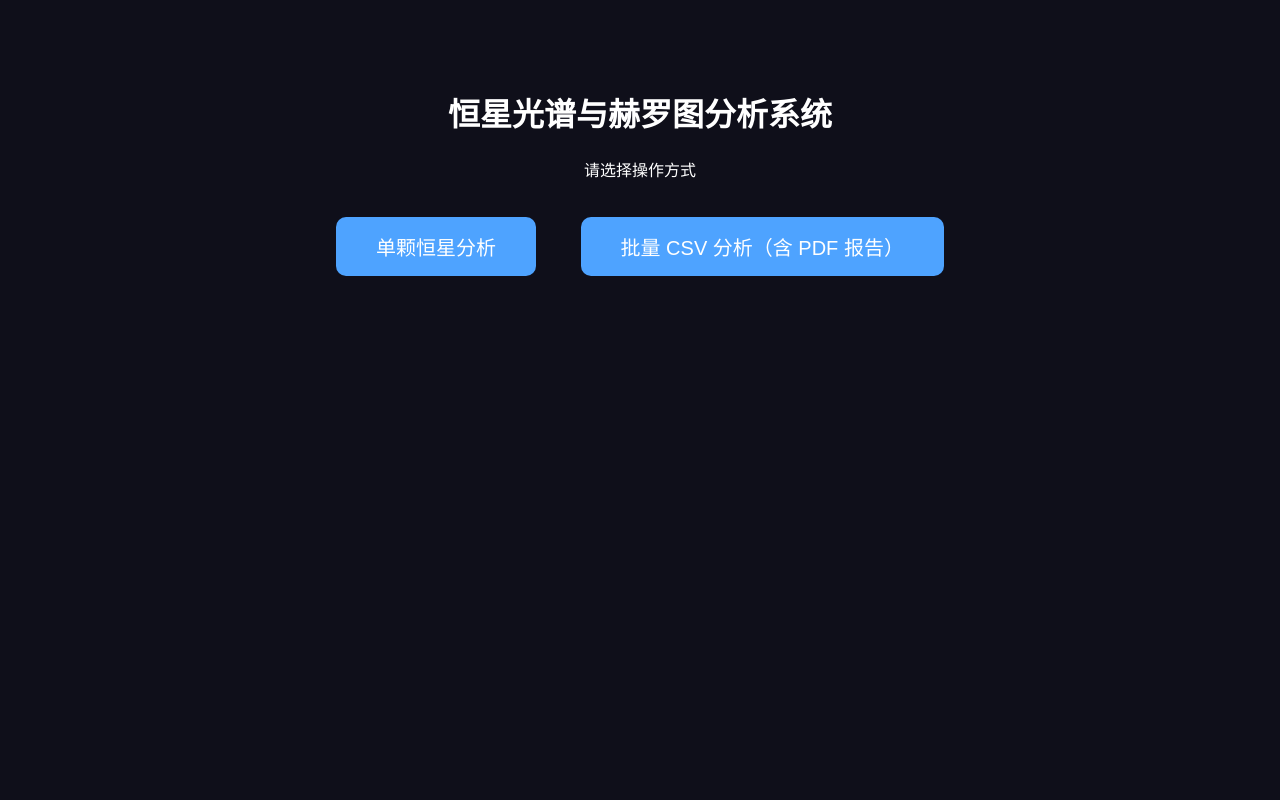
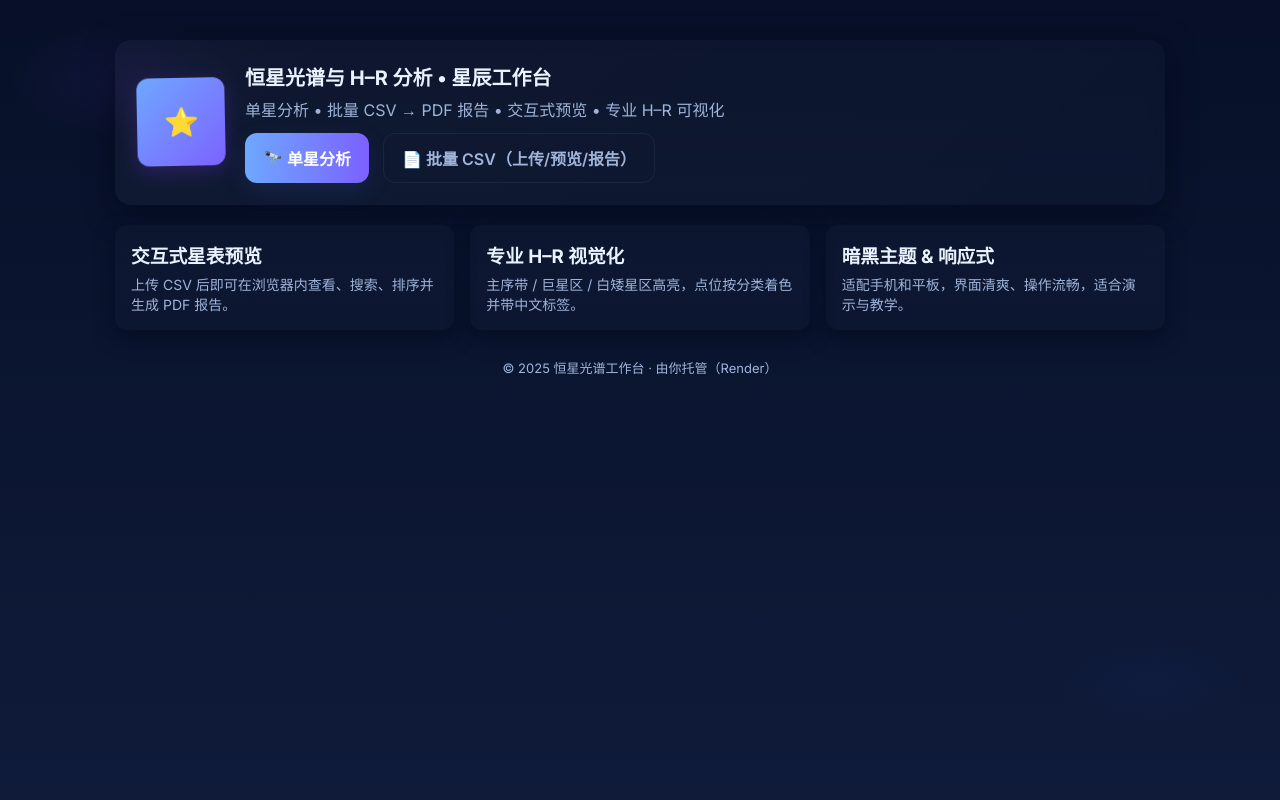
Before and after one commit to sriubasastor-debug/stellar-spectrum-web, a Flask app: page / in a window 1280 px wide. Run offline with Flask 3, Linux system fonts and the light colour scheme; some libraries are stand-ins or nearby versions.

Commit message:
Update index.html

```diff
--- a/templates/index.html
+++ b/templates/index.html
@@ -1,36 +1,164 @@
 <!DOCTYPE html>
 <html lang="zh-CN">
 <head>
-    <meta charset="UTF-8">
-    <title>恒星光谱与 H-R 图分析</title>
-    <style>
-        body {
-            background: #0f0f1a;
-            color: white;
-            font-family: "Microsoft YaHei", sans-serif;
-            text-align: center;
-            padding: 60px;
-        }
-        a.button {
-            display: inline-block;
-            padding: 15px 40px;
-            background: #4ea3ff;
-            color: white;
-            text-decoration: none;
-            border-radius: 10px;
-            margin: 20px;
-            font-size: 20px;
-        }
-        a.button:hover { background: #77bbff; }
-    </style>
+<meta charset="utf-8" />
+<meta name="viewport" content="width=device-width,initial-scale=1" />
+<title>恒星光谱与 H–R 分析 • 星辰工作台</title>
+
+<!-- AOS 动画 -->
+<link href="https://cdn.jsdelivr.net/npm/aos@2.3.4/dist/aos.css" rel="stylesheet" />
+<!-- Google 字体（替代）-->
+<link href="https://fonts.googleapis.com/css2?family=Inter:wght@300;400;600;700&display=swap" rel="stylesheet">
+
+<style>
+:root{
+  --bg-1:#071028;
+  --bg-2:#0f1b3a;
+  --card:#0f1724aa;
+  --accent:#6ea8ff;
+  --accent-2:#7b61ff;
+  --glass: rgba(255,255,255,0.04);
+  --muted: #9fb4d9;
+}
+*{box-sizing:border-box}
+html,body{height:100%}
+body{
+  margin:0;
+  font-family: "Inter", "Microsoft Yahei", sans-serif;
+  background: radial-gradient(1200px 600px at 10% 10%, rgba(124,58,237,0.08), transparent 10%),
+              radial-gradient(1000px 500px at 90% 85%, rgba(30,64,175,0.06), transparent 10%),
+              linear-gradient(180deg,var(--bg-1),var(--bg-2));
+  color:#eaf2ff;
+  -webkit-font-smoothing:antialiased;
+  -moz-osx-font-smoothing:grayscale;
+  padding:40px 16px;
+}
+
+/* 容器 */
+.container{
+  max-width:1050px;
+  margin:0 auto;
+}
+
+/* 顶部 card */
+.hero{
+  display:flex;
+  gap:20px;
+  align-items:center;
+  padding:22px;
+  border-radius:16px;
+  background:linear-gradient(135deg, rgba(255,255,255,0.03), rgba(255,255,255,0.02));
+  box-shadow: 0 8px 30px rgba(2,6,23,0.6);
+  backdrop-filter: blur(6px);
+}
+
+/* logo circle */
+.logo{
+  width:88px;height:88px;border-radius:12px;
+  background:linear-gradient(135deg,var(--accent),var(--accent-2));
+  display:flex;align-items:center;justify-content:center;
+  box-shadow:0 6px 20px rgba(124,58,237,0.24);
+  transform: translateY(0);
+}
+.logo h1{margin:0;font-size:28px;color:white;letter-spacing: -1px}
+.hero .meta{flex:1}
+.hero h2{margin:0;font-size:20px}
+.hero p{margin:6px 0 0;color:var(--muted)}
+
+/* 操作按钮组 */
+.actions{
+  display:flex;
+  gap:14px;
+  margin-top:18px;
+}
+.btn{
+  display:inline-flex;align-items:center;gap:10px;
+  padding:12px 18px;border-radius:12px;
+  color:white;text-decoration:none;font-weight:600;
+  background:linear-gradient(90deg,var(--accent),var(--accent-2));
+  box-shadow:0 8px 24px rgba(79, 123, 255, 0.12);
+  transition:transform .22s ease, box-shadow .22s ease;
+}
+.btn.secondary{
+  background:transparent;border:1px solid rgba(255,255,255,0.06); color:var(--muted);
+  box-shadow:none;
+}
+.btn:hover{transform:translateY(-4px);box-shadow:0 18px 40px rgba(60,100,200,0.16)}
+.small{font-size:14px;padding:9px 14px;border-radius:10px}
+
+/* cards grid */
+.grid{
+  margin-top:26px;
+  display:grid;
+  grid-template-columns: repeat(auto-fit, minmax(260px, 1fr));
+  gap:16px;
+}
+
+/* feature card */
+.feature{
+  background:linear-gradient(180deg, rgba(255,255,255,0.02), rgba(255,255,255,0.01));
+  padding:16px;border-radius:12px;
+  box-shadow: 0 8px 20px rgba(3,10,30,0.6);
+}
+.feature h3{margin:0 0 6px}
+.feature p{margin:0;color:var(--muted);font-size:14px}
+
+/* footer */
+.footer{margin-top:28px;text-align:center;color:var(--muted);font-size:13px}
+
+/* responsive */
+@media (max-width:640px){
+  .hero{flex-direction:column;align-items:flex-start}
+  .logo{width:64px;height:64px}
+}
+</style>
 </head>
 <body>
+  <div class="container">
+    <div class="hero" data-aos="fade-up">
+      <div class="logo" id="logo">
+        <h1>⭐</h1>
+      </div>
+      <div class="meta">
+        <h2>恒星光谱与 H–R 分析 • 星辰工作台</h2>
+        <p>单星分析 • 批量 CSV → PDF 报告 • 交互式预览 • 专业 H–R 可视化</p>
 
-    <h1>恒星光谱与赫罗图分析系统</h1>
-    <p>请选择操作方式</p>
+        <div class="actions" style="margin-top:12px">
+          <a class="btn" href="/single">🔭 单星分析</a>
+          <a class="btn secondary" href="/csv">📄 批量 CSV（上传/预览/报告）</a>
+        </div>
+      </div>
+    </div>
 
-    <a class="button" href="/single">单颗恒星分析</a>
-    <a class="button" href="/csv">批量 CSV 分析（含 PDF 报告）</a>
+    <div class="grid" style="margin-top:20px">
+      <div class="feature" data-aos="fade-up" data-aos-delay="60">
+        <h3>交互式星表预览</h3>
+        <p>上传 CSV 后即可在浏览器内查看、搜索、排序并生成 PDF 报告。</p>
+      </div>
 
+      <div class="feature" data-aos="fade-up" data-aos-delay="120">
+        <h3>专业 H–R 视觉化</h3>
+        <p>主序带 / 巨星区 / 白矮星区高亮，点位按分类着色并带中文标签。</p>
+      </div>
+
+      <div class="feature" data-aos="fade-up" data-aos-delay="180">
+        <h3>暗黑主题 & 响应式</h3>
+        <p>适配手机和平板，界面清爽、操作流畅，适合演示与教学。</p>
+      </div>
+    </div>
+
+    <div class="footer" data-aos="fade-up" data-aos-delay="240">
+      © 2025 恒星光谱工作台 · 由你托管（Render）
+    </div>
+  </div>
+
+<!-- JS libs -->
+<script src="https://cdn.jsdelivr.net/npm/aos@2.3.4/dist/aos.js"></script>
+<script src="https://cdnjs.cloudflare.com/ajax/libs/gsap/3.12.2/gsap.min.js"></script>
+<script>
+  AOS.init({duration:600,once:true,mirror:false});
+  // logo 简单动画
+  gsap.from("#logo",{y:-6,rotation:-6,duration:1.4,repeat:-1,yoyo:true,ease:"sine.inOut",opacity:0.98});
+</script>
 </body>
 </html>
```
